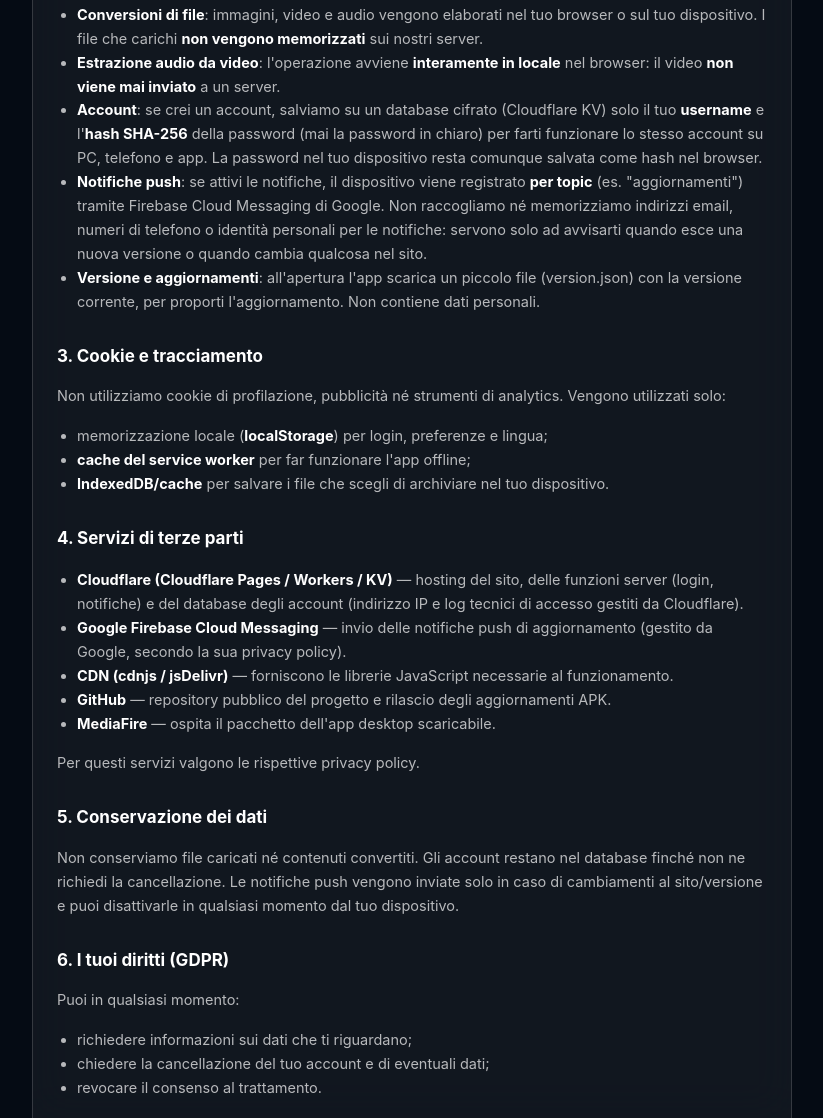
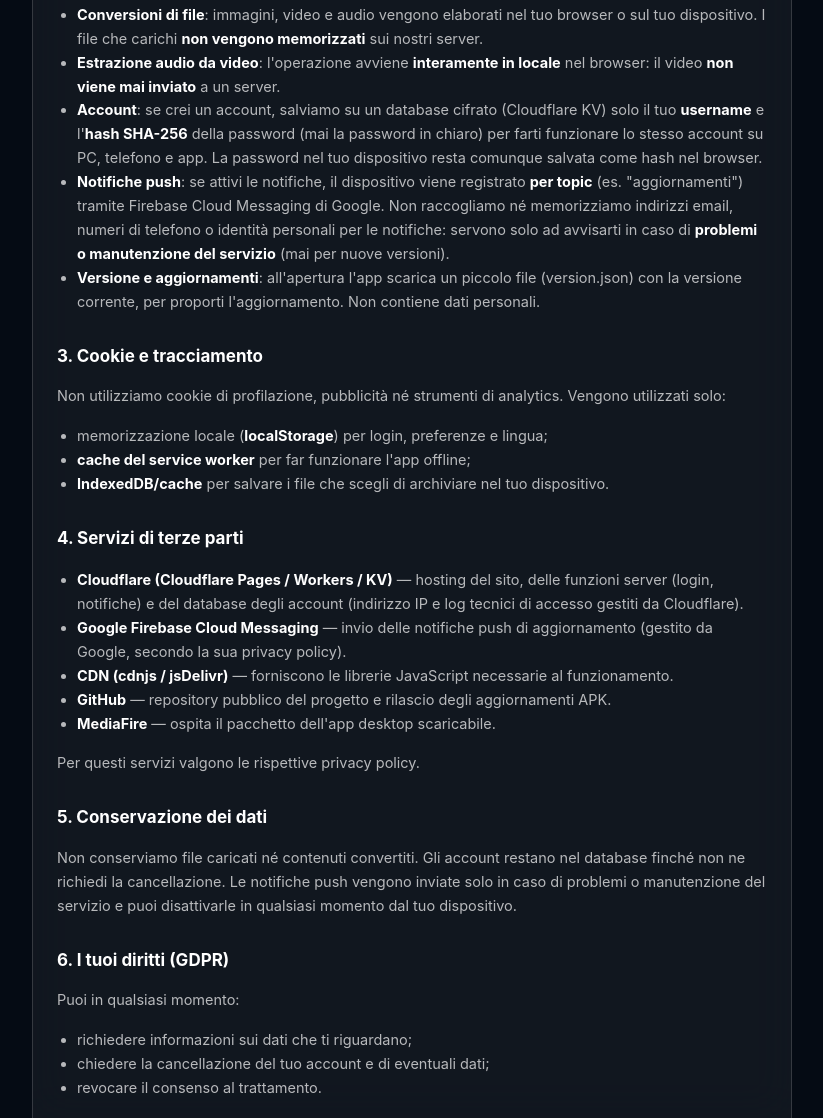
Before and after one commit to pnx9-lab/studio-converter-pro, an Electron app: page privacy.html in a window 1200 px wide. Shown: the part 512-1630 px from the top of the page, without its empty margins (188-1011 px from the left). Drawn offline with Linux system fonts and the light colour scheme.

Commit message:
privacy: le push servono solo per problemi/manutenzione (IT+EN)

```diff
--- a/privacy.html
+++ b/privacy.html
@@ -61,7 +61,7 @@
             <li><strong>Conversioni di file</strong>: immagini, video e audio vengono elaborati nel tuo browser o sul tuo dispositivo. I file che carichi <strong>non vengono memorizzati</strong> sui nostri server.</li>
             <li><strong>Estrazione audio da video</strong>: l'operazione avviene <strong>interamente in locale</strong> nel browser: il video <strong>non viene mai inviato</strong> a un server.</li>
             <li><strong>Account</strong>: se crei un account, salviamo su un database cifrato (Cloudflare KV) solo il tuo <strong>username</strong> e l'<strong>hash SHA-256</strong> della password (mai la password in chiaro) per farti funzionare lo stesso account su PC, telefono e app. La password nel tuo dispositivo resta comunque salvata come hash nel browser.</li>
-            <li><strong>Notifiche push</strong>: se attivi le notifiche, il dispositivo viene registrato <strong>per topic</strong> (es. "aggiornamenti") tramite Firebase Cloud Messaging di Google. Non raccogliamo né memorizziamo indirizzi email, numeri di telefono o identità personali per le notifiche: servono solo ad avvisarti quando esce una nuova versione o quando cambia qualcosa nel sito.</li>
+            <li><strong>Notifiche push</strong>: se attivi le notifiche, il dispositivo viene registrato <strong>per topic</strong> (es. "aggiornamenti") tramite Firebase Cloud Messaging di Google. Non raccogliamo né memorizziamo indirizzi email, numeri di telefono o identità personali per le notifiche: servono solo ad avvisarti in caso di <strong>problemi o manutenzione del servizio</strong> (mai per nuove versioni).</li>
             <li><strong>Versione e aggiornamenti</strong>: all'apertura l'app scarica un piccolo file (version.json) con la versione corrente, per proporti l'aggiornamento. Non contiene dati personali.</li>
         </ul>
 
@@ -84,7 +84,7 @@
         <p>Per questi servizi valgono le rispettive privacy policy.</p>
 
         <h2>5. Conservazione dei dati</h2>
-        <p>Non conserviamo file caricati né contenuti convertiti. Gli account restano nel database finché non ne richiedi la cancellazione. Le notifiche push vengono inviate solo in caso di cambiamenti al sito/versione e puoi disattivarle in qualsiasi momento dal tuo dispositivo.</p>
+        <p>Non conserviamo file caricati né contenuti convertiti. Gli account restano nel database finché non ne richiedi la cancellazione. Le notifiche push vengono inviate solo in caso di problemi o manutenzione del servizio e puoi disattivarle in qualsiasi momento dal tuo dispositivo.</p>
 
         <h2>6. I tuoi diritti (GDPR)</h2>
         <p>Puoi in qualsiasi momento:</p>
```
Also changed, not shown: privacy-en.html (+2 -2 lines).
